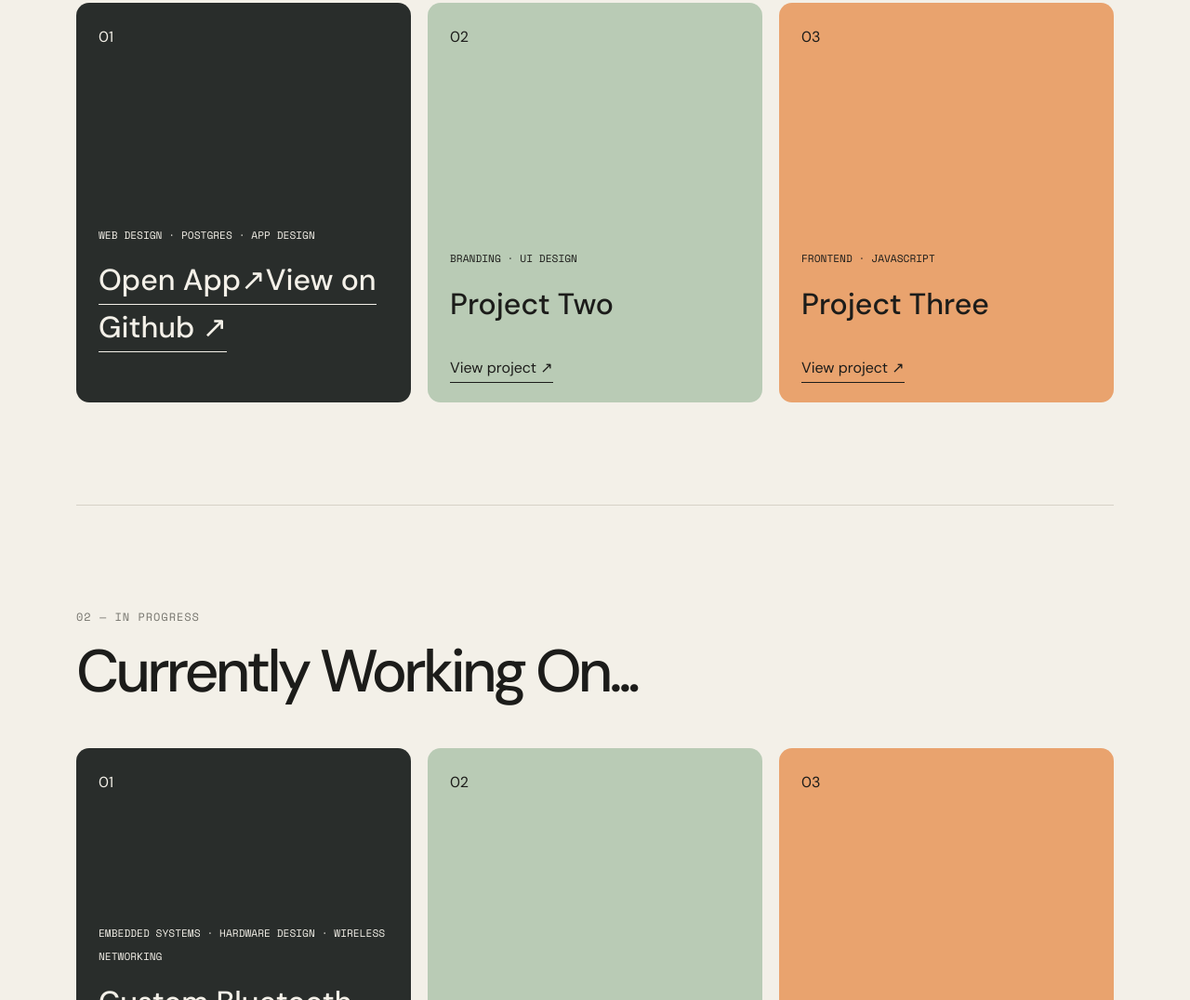
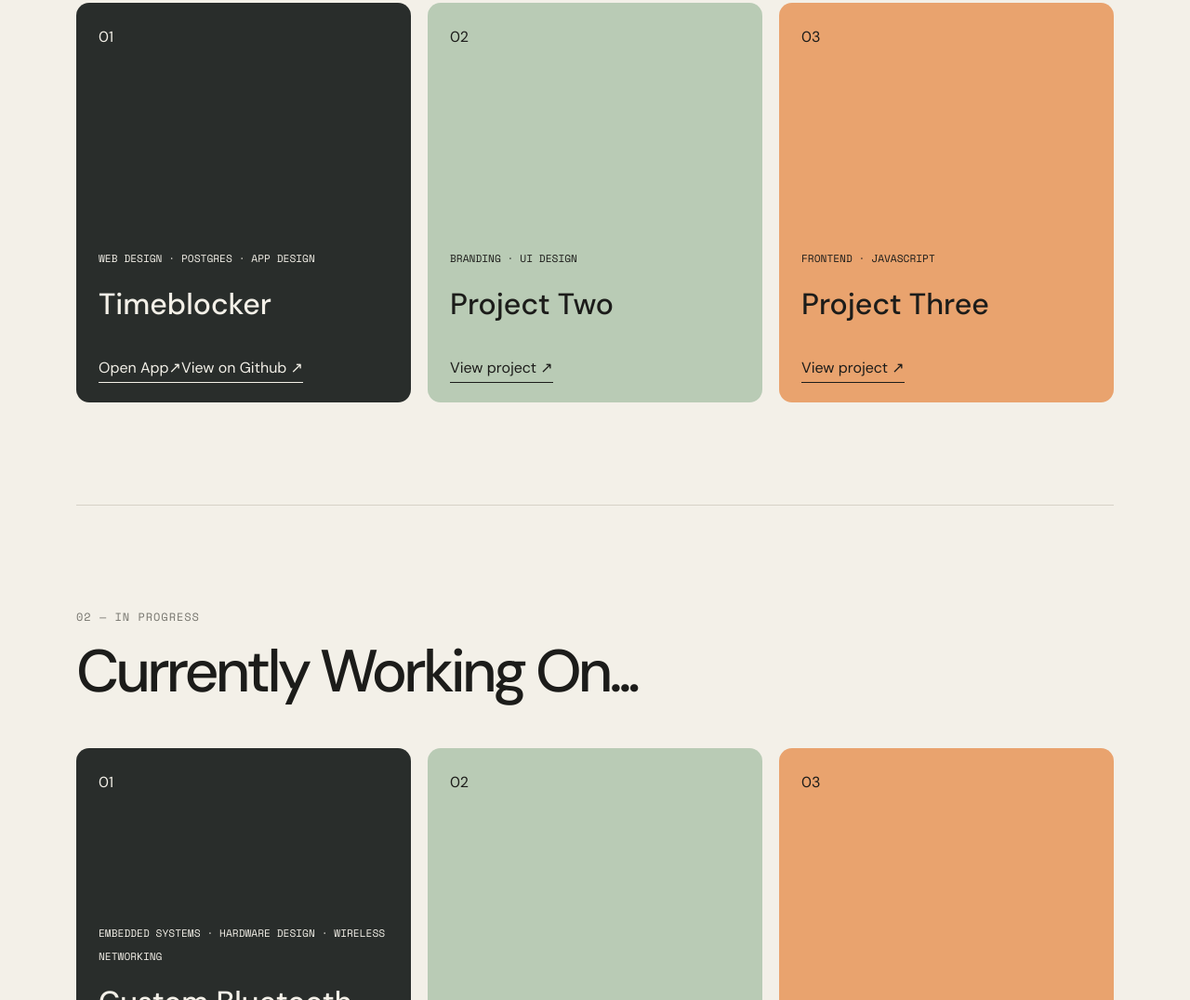
Before and after one commit to hajjia24/hajjia24.github.io, a plain HTML site: page index.html in a window 1280 px wide. Shown: the part 1034-2110 px from the top of the page at 93% size. Drawn offline with nearby package versions, Linux system fonts and the light colour scheme.

Commit message:
Updated 1 file via CloudCannon.

```diff
--- a/index.html
+++ b/index.html
@@ -33,7 +33,7 @@
             <div class="project-grid">
                 <article class="project-card project-card--dark">
                     <p>01</p>
-                    <div><small>Web Design · Postgres · App Design</small><h3><a href=Timeblocker</h3><a href="https://capstone-alpha-nine.vercel.app/">Open App↗</a><a href="https://github.com/hajjia24/Capstone">View on Github ↗</a></div>
+                    <div><small>Web Design · Postgres · App Design</small><h3>Timeblocker</h3><a href="https://capstone-alpha-nine.vercel.app/">Open App↗</a><a href="https://github.com/hajjia24/Capstone">View on Github ↗</a></div>
                 </article>
                 <article class="project-card project-card--green">
                     <p>02</p>
```
